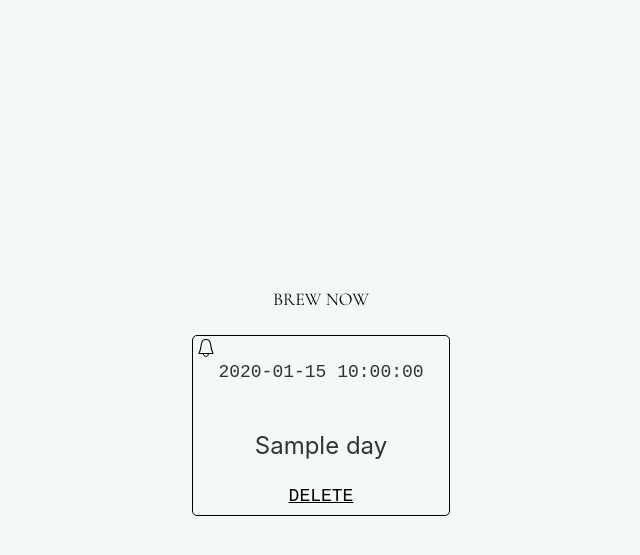
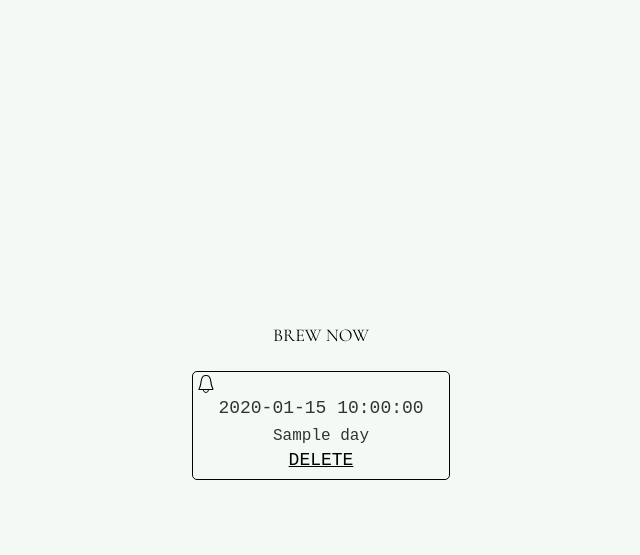
Before and after one commit to dmharrington03/coffee-machine, a Flask app: template templates/alarm.html in a window 1280 px wide. Shown: the top 555 px of the page, without its empty margins (319-959 px from the left). Run offline with Flask 2, Linux system fonts and the light colour scheme; the template is opened without the code that fills it: most values are stand-ins (such as "Sample title", 1, 10 or a date in 2020).

Commit message:
day indicator text

```diff
--- a/static/style.css
+++ b/static/style.css
@@ -22,6 +22,13 @@
 
 h1, h2 {
   font-size: 18px;
+  font-family: inherit;
+  text-align: center;
+}
+
+h3 {
+  font-size: 16px;
+  margin: 0;
   font-family: inherit;
   text-align: center;
 }
```
